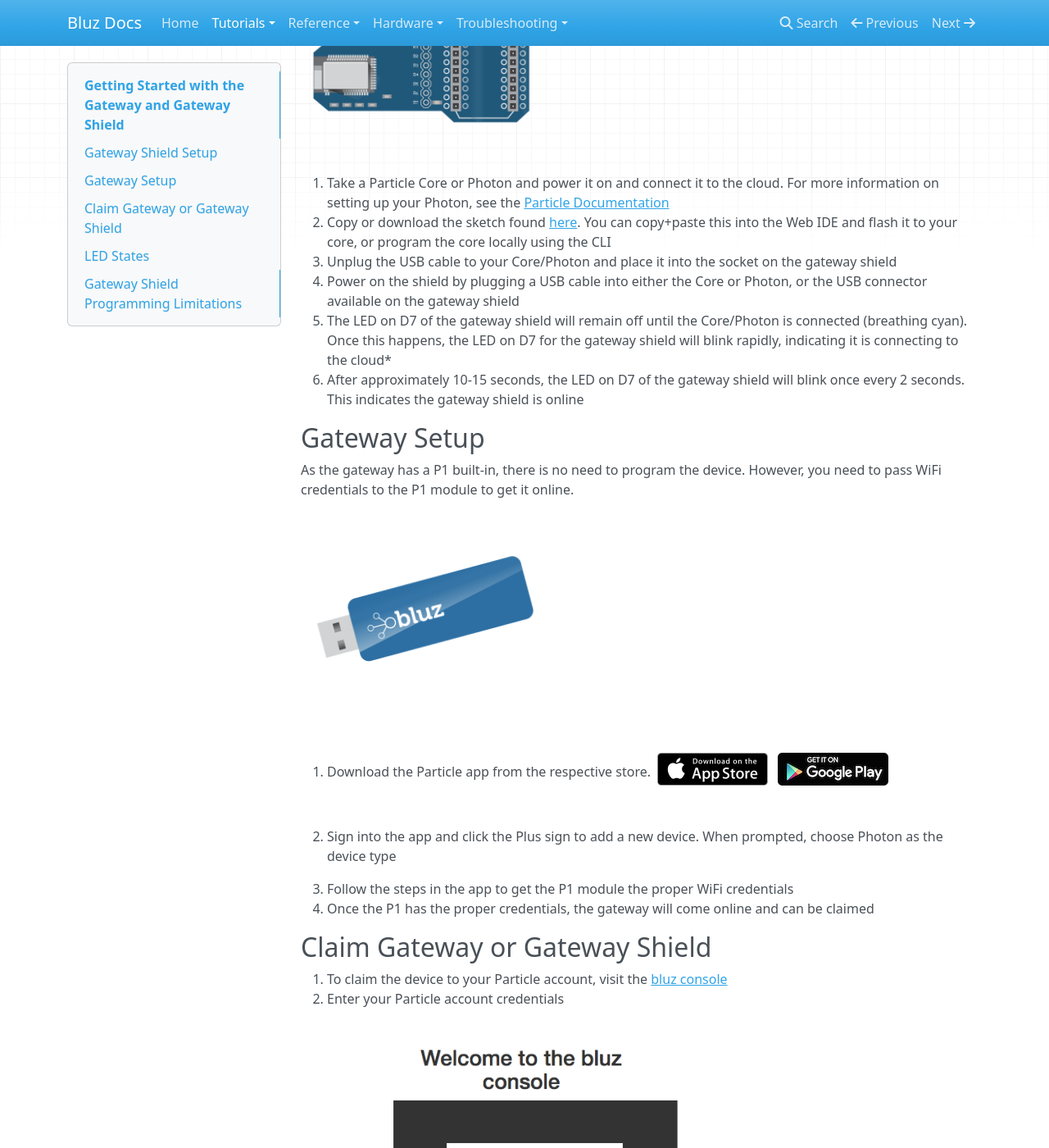
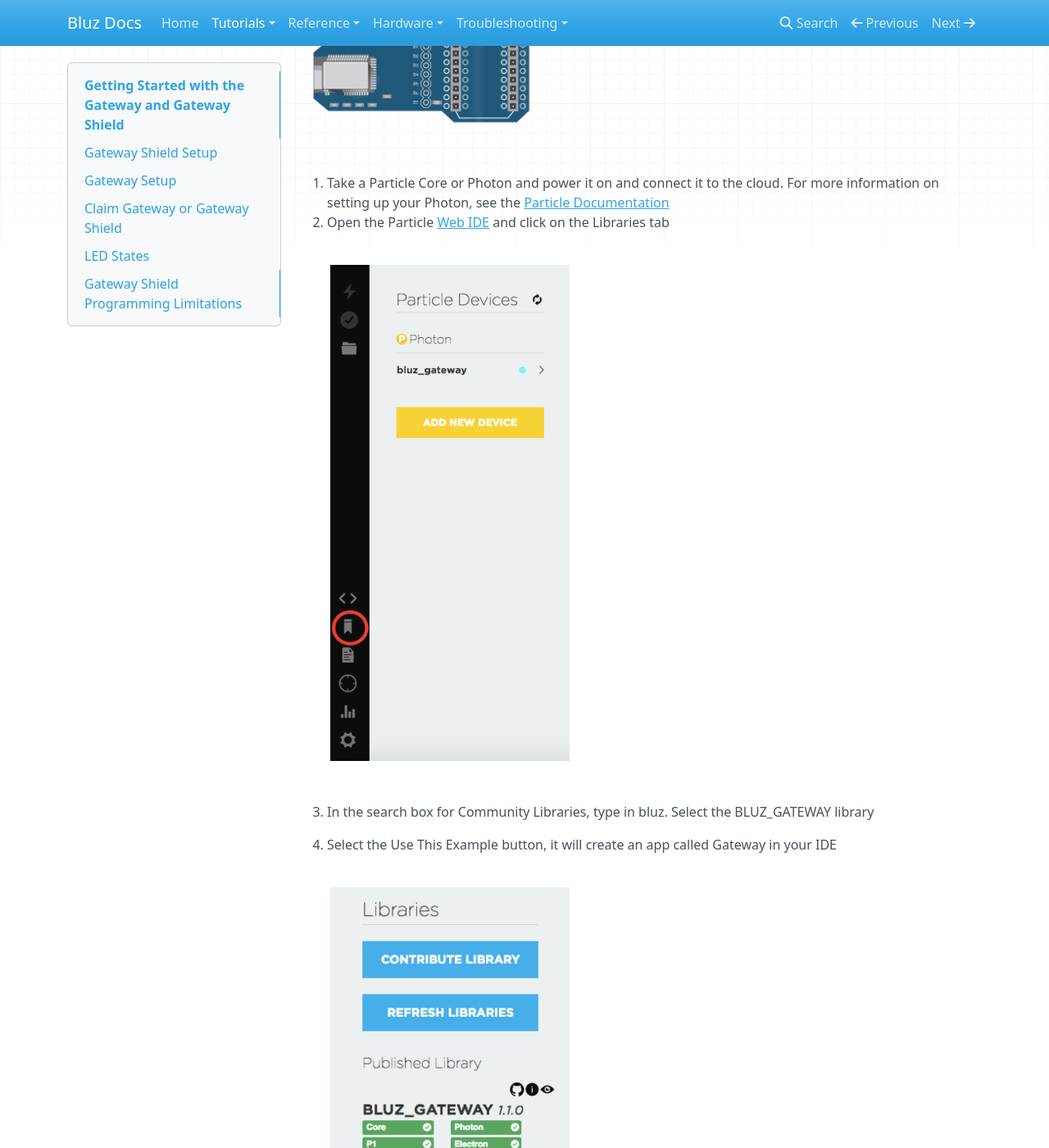
Before and after one commit to bluzDK/bluz-docs, an MkDocs documentation site: the page built from docs/tutorials/gateway_getting_started.md, in a window 1280 px wide and 1400 px high, scrolled down 905 px. Shown: the whole window at 82% size. Built offline with MkDocs 1.6.1, drawn with Linux system fonts in a browser that asks for light colours; nearby versions of some CDN libraries; old or Windows-style settings are respelled for this version of MkDocs; some of the changed text lies outside the part shown.

Commit message:
gateway tutorial to use new bluz library

```diff
--- a/docs/tutorials/gateway_getting_started.md
+++ b/docs/tutorials/gateway_getting_started.md
@@ -30,11 +30,20 @@ Gateway Shield setup involves programming the Particle device and pairing it wit
 ![logo](/img/gw_shield.png)
 
 1. Take a Particle Core or Photon and power it on and connect it to the cloud. For more information on setting up your Photon, see the [Particle Documentation](https://docs.particle.io/guide/getting-started/start/photon/#connect-your-photon)
-2. Copy or download the sketch found [here](https://github.com/bluzDK/particle-gateway-shield-code). You can copy+paste this into the Web IDE  and flash it to your core, or program the core locally using the CLI
-3. Unplug the USB cable to your Core/Photon and place it into the socket on the gateway shield
-4. Power on the shield by plugging a USB cable into either the Core or Photon, or the USB connector available on the gateway shield
-5. The LED on D7 of the gateway shield will remain off until the Core/Photon is connected (breathing cyan). Once this happens, the LED on D7 for the gateway shield will blink rapidly, indicating it is connecting to the cloud*
-6. After approximately 10-15 seconds, the LED on D7 of the gateway shield will blink once every 2 seconds. This indicates the gateway shield is online
+2. Open the Particle [Web IDE](https://build.particle.io/build) and click on the Libraries tab
+
+    ![logo](/img/ide_libraries.png)
+
+3. In the search box for Community Libraries, type in bluz. Select the BLUZ_GATEWAY library
+4. Select the Use This Example button, it will create an app called Gateway in your IDE
+
+    ![logo](/img/ide_use.png)
+
+5. Make sure your Particle device is selected from the Devices tab, then flash the code to your device and wait for the update to complete
+6. Unplug the USB cable to your Core/Photon and place it into the socket on the gateway shield
+7. Power on the shield by plugging a USB cable into either the Core or Photon, or the USB connector available on the gateway shield
+8. The LED on D7 of the gateway shield will remain off until the Core/Photon is connected (breathing cyan). Once this happens, the LED on D7 for the gateway shield will blink rapidly, indicating it is connecting to the cloud*
+9. After approximately 10-15 seconds, the LED on D7 of the gateway shield will blink once every 2 seconds. This indicates the gateway shield is online
 
 ##Gateway Setup
 
```
Also changed, not shown: docs/img/ide_libraries.png (added), docs/img/ide_use.png (added).
